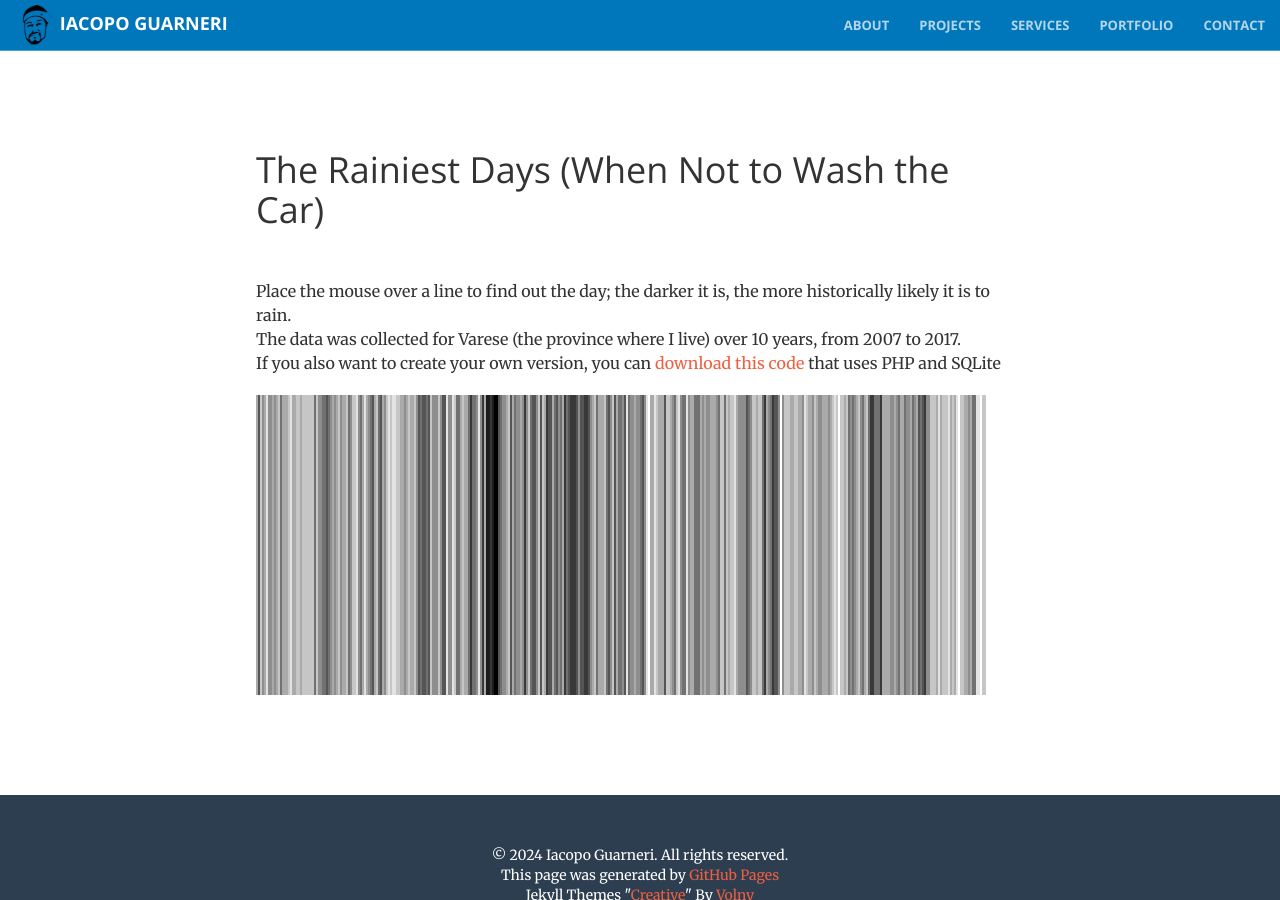
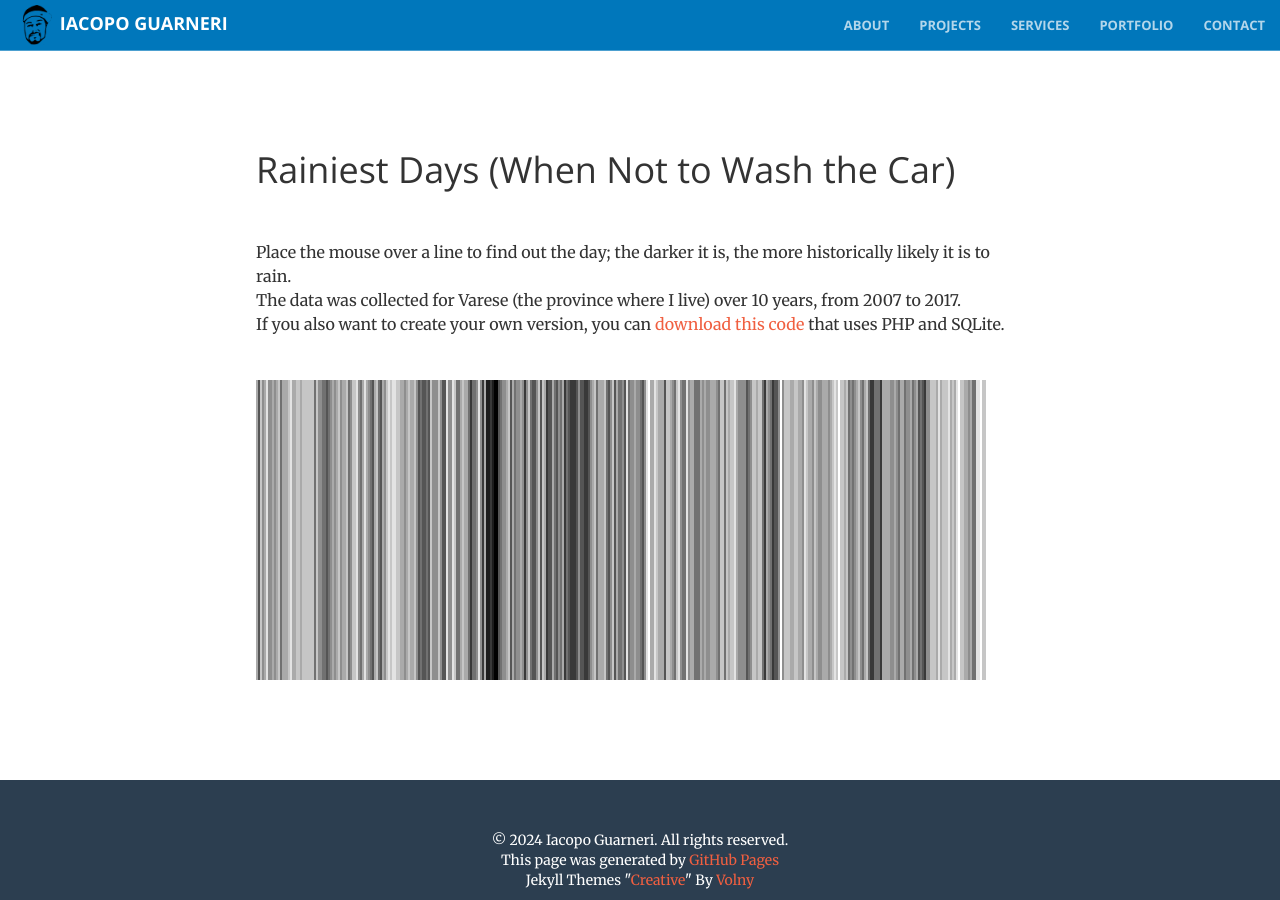
Before and after one commit to iacoposk8/iacoposk8.github.io, a Jekyll site: the page built from projects/rainier-days/index.html, in a window 1280 px wide and 900 px high. Built offline with Jekyll 4.4.1, drawn with Linux system fonts in a browser that asks for light colours.

Commit message:
Update index.html

```diff
--- a/projects/rainier-days/index.html
+++ b/projects/rainier-days/index.html
@@ -1,14 +1,15 @@
 ---
 layout: default
-title: The Rainiest Days (When Not to Wash the Car)
+title: Rainiest Days (When Not to Wash the Car)
 ---
 
-<h1>The Rainiest Days (When Not to Wash the Car)</h1>
+<h1>Rainiest Days (When Not to Wash the Car)</h1>
 <br /><br />
 <p>
 	Place the mouse over a line to find out the day; the darker it is, the more historically likely it is to rain.<br />
 	The data was collected for Varese (the province where I live) over 10 years, from 2007 to 2017. <br />
-	If you also want to create your own version, you can <a href="rainier-days.zip">download this code</a> that uses PHP and SQLite
+	If you also want to create your own version, you can <a href="rainier-days.zip">download this code</a> that uses PHP and SQLite.
+	<br /><br />
 </p>
 
 <script src="https://code.jquery.com/jquery-3.7.0.js"></script>
```
